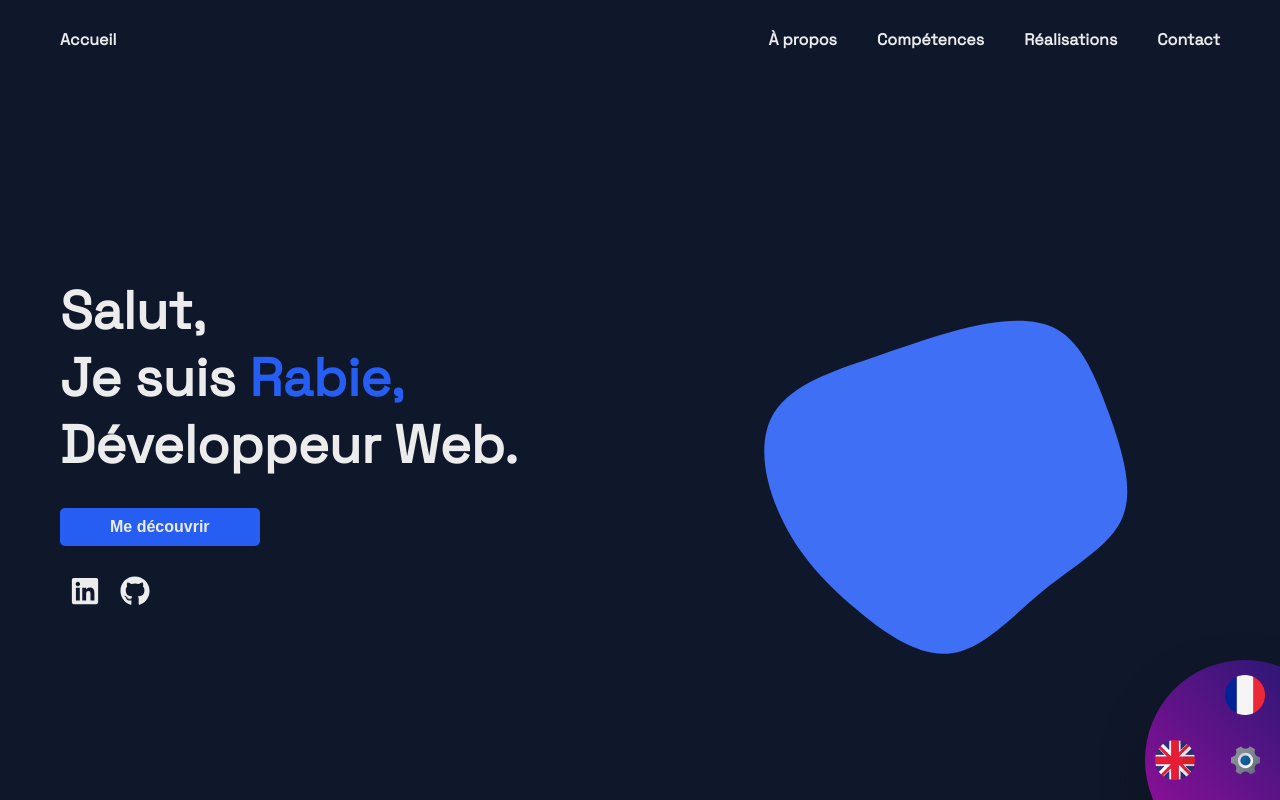
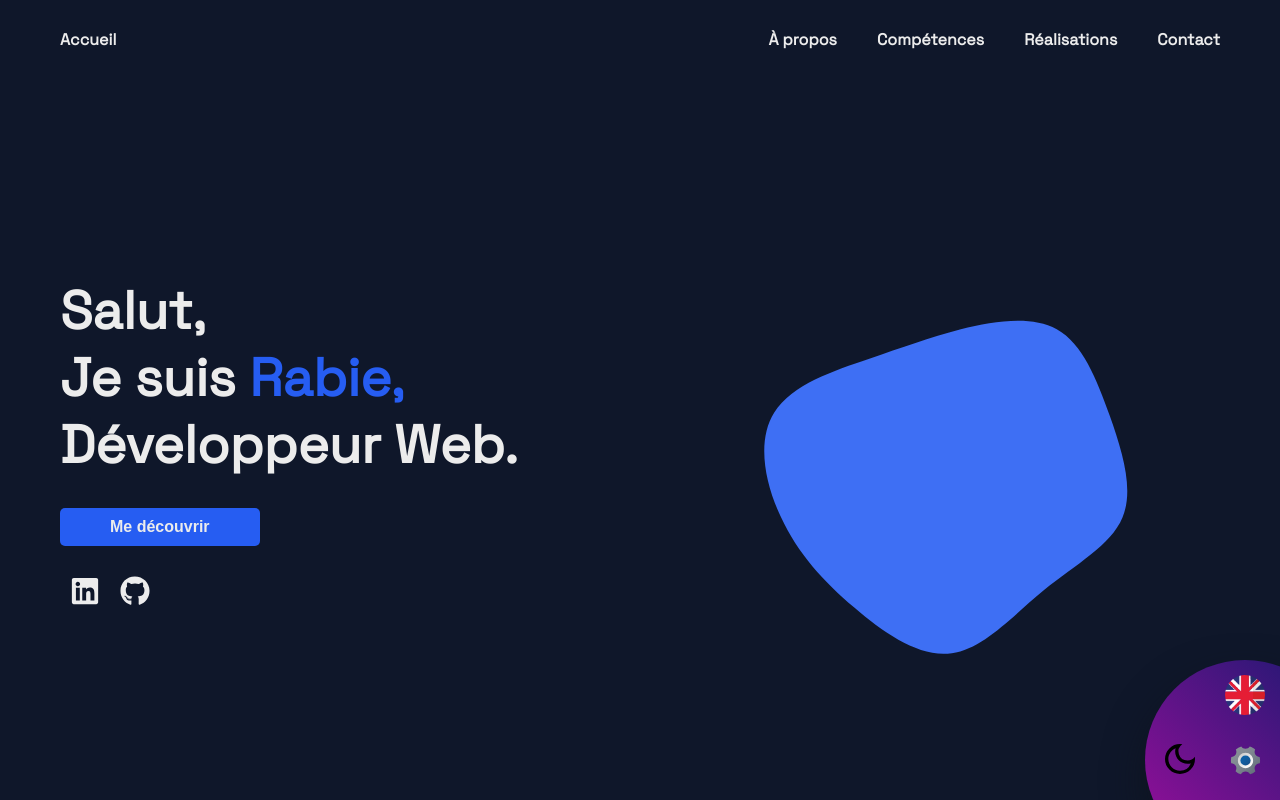
Before and after one commit to mena0018/Portfolio, a React (Create React App) app: page / in a window 1280 px wide. Both pictures are taken after a click on the picture 1245 px from the left and 760 px from the top of the page. Shown: the top 800 px of the page. Built offline with nearby package versions, Linux system fonts and the light colour scheme.

Commit message:
👌 IMPROVE: Ajout de la logique Javascript pour le DarkMode

```diff
--- a/src/App.js
+++ b/src/App.js
@@ -7,11 +7,13 @@ import ProjectList from "./components/Project/ProjectList";
 import Contact from "./components/Contact/Contact";
 import Footer from "./components/Footer/Footer";
 import ContextProvider from "./context/langContext";
+import {  ThemeContextProvider } from "./context/themeContext";
 
 
 function App() {
 
   return (
+    <ThemeContextProvider>
       <ContextProvider>
           <ToggleLang />
           <Navbar />
@@ -22,6 +24,7 @@ function App() {
           <Contact />
           <Footer />
       </ContextProvider>
+    </ThemeContextProvider>
   );
 }
 
--- a/src/components/Home/Home.js
+++ b/src/components/Home/Home.js
@@ -8,9 +8,12 @@ import useSlideX from "../Hook/useSlideX";
 import useSlideY from "../Hook/useSlideY";
 import useAddRef from "../Hook/useAddRef";
 import { homeData } from "../../constants/home";
+import { ThemeContext } from "../../context/themeContext";
 
 
 export default function Home() {
+    const { toggleTheme, theme } = useContext(ThemeContext);
+    console.log(theme)
 
   const { ref, addToRef } = useAddRef();
   const slideX = useSlideX();
@@ -35,7 +38,7 @@ export default function Home() {
            <p> {homeData[lang]['second']} <span>Rabie,</span> </p>
            <p> {homeData[lang]['third']}  </p>
         </div>
-        <button className="btn-home" type="button" ref={addToRef}>
+        <button className="btn-home" type="button" ref={addToRef} id={theme}>
           <a href="#about">{homeData[lang]['btn']} </a>
         </button>
         <div className="link-social-media" ref={addToRef}>
--- a/src/components/ToggleLangs.js/ToggleLang.css
+++ b/src/components/ToggleLangs.js/ToggleLang.css
@@ -45,7 +45,7 @@
   width: 35px;
   height: 35px;
   cursor: pointer;
-  transition: transform 1s ease;
+  transition: transform 0.4s ease;
 }
 
 .logo-settings:hover {
@@ -65,3 +65,20 @@
 .items.active {
   visibility: visible;
 }
+
+.toggle-theme-btn {
+  background: transparent;
+  border: none;
+  outline: none;
+  padding: 10px;
+  width: 50px;
+  /* height: 80px;
+  display: flex;
+  justify-content: center;
+  align-items: center; */
+}
+
+.toggle-theme-btn svg {
+  width: 40px;
+  height:40px
+}
--- a/src/components/ToggleLangs.js/ToggleLang.js
+++ b/src/components/ToggleLangs.js/ToggleLang.js
@@ -1,18 +1,21 @@
 import { useContext, useState } from "react";
 import { Context } from "../../context/langContext";
+import { ThemeContext } from "../../context/themeContext";
 import FrenchFlag from "../../img/france2.png";
 import EnglishFlag from "../../img/royaume-uni2.png";
 import Settings from "../../img/settings.svg"
 import "./ToggleLang.css";
+import {MdOutlineDarkMode, MdDarkMode} from "react-icons/md"
 
 
 export default function ToggleLang() {
-  const { toggleLang } = useContext(Context);
+
+  const { lang, toggleLang } = useContext(Context);
+  const { toggleTheme, theme } = useContext(ThemeContext);
+
   const [isActive, setIsActive] = useState(false);
+  const handleClick = () => setIsActive(!isActive)
 
-  const handleClick = () => {
-      setIsActive(!isActive)
-  }
 
   return (
     <>
@@ -21,21 +24,30 @@ export default function ToggleLang() {
       <img src={Settings}
            onClick={handleClick}
            alt="icône de paramètres"
-       className={`logo-settings ${isActive ? "active" : ""}`} />
+           className={`logo-settings ${isActive ? "active" : ""}`}
+      />
 
 
       <div onClick={handleClick} className={`items ${isActive ? "active" : ""}`}>
+         { lang === 'EN' ?
+
              <img src={FrenchFlag}
                   alt="Drapeau Français"
                   onClick={() => toggleLang("FR")}
-         />
-      </div>
-
-      <div onClick={handleClick} className={`items ${isActive ? "active" : ""}`}>
+            /> :
             <img src={EnglishFlag}
                  alt="Drapeau Anglais"
                  onClick={() => toggleLang("EN")}
             />
+         }
+      </div>
+
+      <div onClick={handleClick} className={`items ${isActive ? "active" : ""}`}>
+
+         <button onClick={toggleTheme} className="toggle-theme-btn">
+            {theme === "light" ? <MdDarkMode /> : <MdOutlineDarkMode />}
+         </button>
+
       </div>
     </>
   );
--- a/src/context/langContext.js
+++ b/src/context/langContext.js
@@ -3,12 +3,9 @@ import { createContext, useState } from "react";
 export const Context = createContext();
 
 const ContextProvider = props => {
-
    const [lang, setLang] = useState('FR');
 
-   const toggleLang = langToChange => {
-      setLang(langToChange)
-   }
+   const toggleLang = langToChange => setLang(langToChange)
 
    return (
       <Context.Provider value={{ lang, toggleLang }}>
--- /dev/null
+++ b/src/context/themeContext.js
@@ -0,0 +1,14 @@
+import { createContext, useState } from "react";
+
+export const ThemeContext = createContext();
+
+export const ThemeContextProvider = ({ children }) => {
+    const [theme, setTheme] = useState("dark");
+    const toggleTheme = () => setTheme(current => current === "dark" ? "light" : "dark")
+
+    return (
+        <ThemeContext.Provider value={{ theme, toggleTheme }}>
+            {children}
+        </ThemeContext.Provider>
+    );
+}
```
Also changed, not shown: src/components/Home/Home.css (+6 -1 lines). Lines whose indentation alone changed are shown as unchanged.
